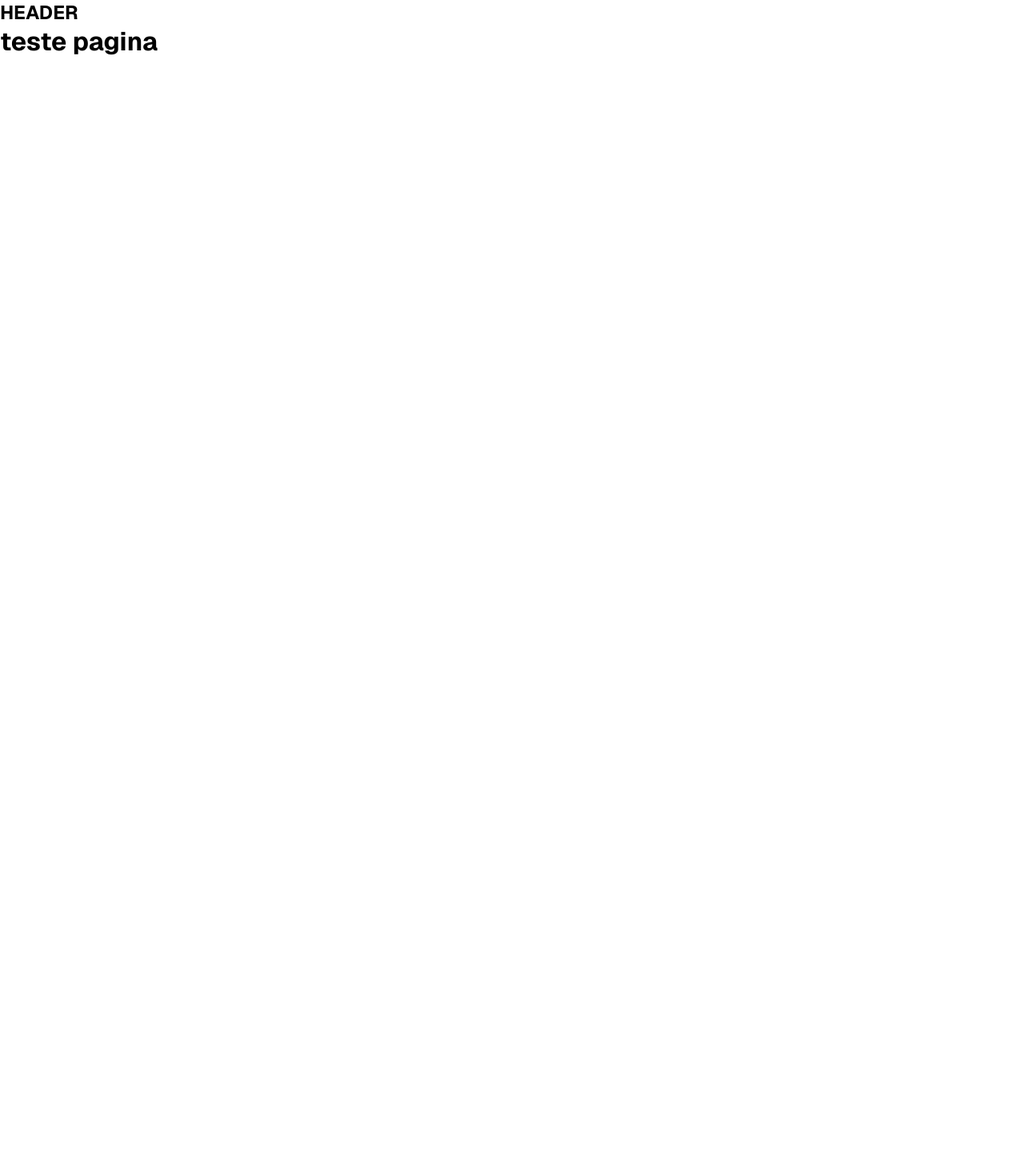
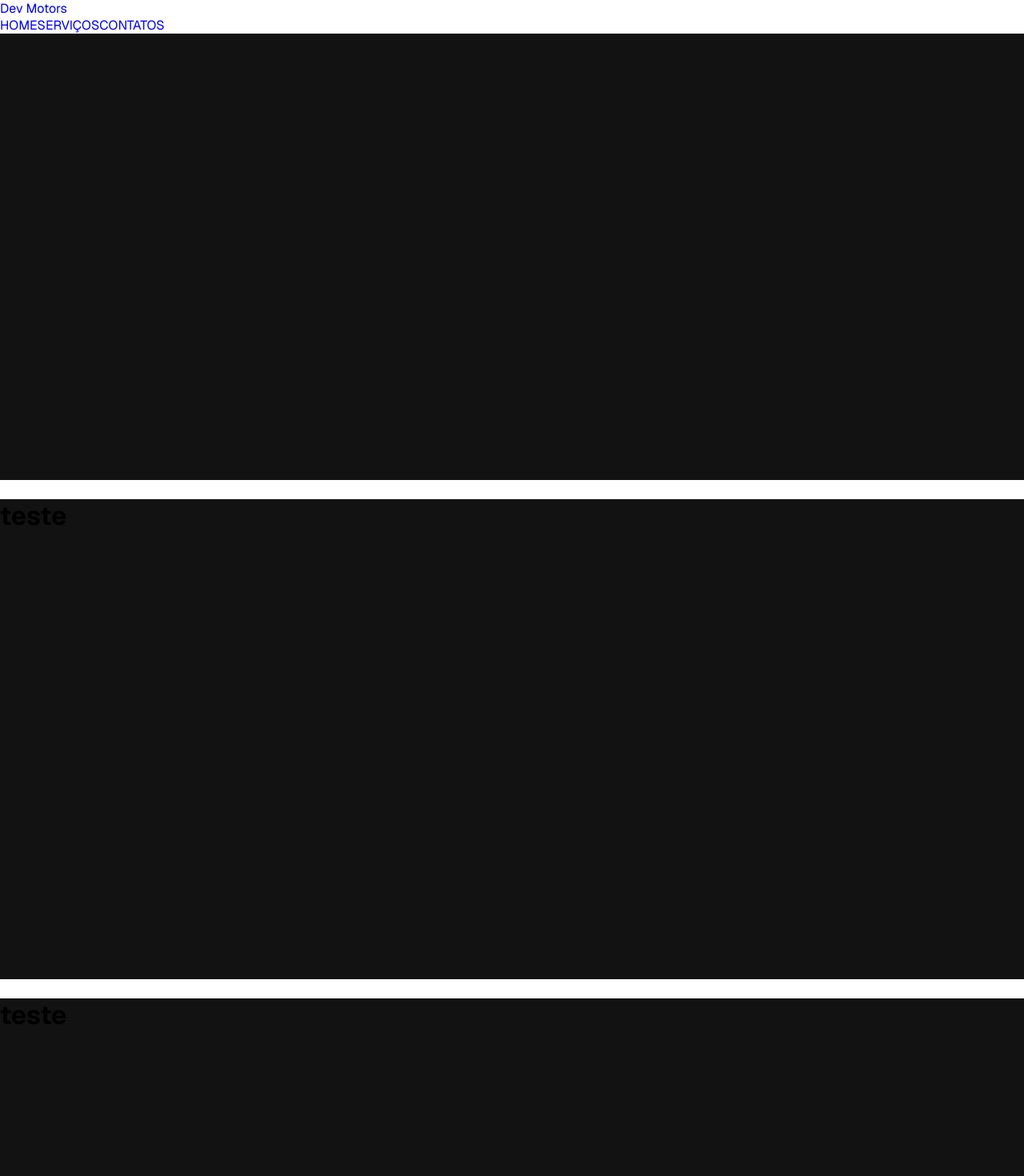
Before and after one commit to rayanrib007/dev-motors, a Next.js app: page / in a window 1280 px wide. Shown: the top 1470 px of the page at 80% size. Before the commit the page ends 800 px from the top, so only its background shows below. Built offline with nearby package versions, Linux system fonts and the light colour scheme.

Commit message:
Added main website menu

```diff
--- a/src/app/page.tsx
+++ b/src/app/page.tsx
@@ -1,7 +1,36 @@
 export default function PHome() {
   return (
     <main>
-      <h1>teste pagina</h1>
+      <div
+        style={{
+          width: "100%",
+          height: 600,
+          backgroundColor: "#121212",
+          marginBottom: 24,
+        }}
+      >
+        <h1>teste</h1>
+      </div>
+      <div
+        style={{
+          width: "100%",
+          height: 600,
+          backgroundColor: "#121212",
+          marginBottom: 24,
+        }}
+      >
+        <h1>teste</h1>
+      </div>
+      <div
+        style={{
+          width: "100%",
+          height: 600,
+          backgroundColor: "#121212",
+          marginBottom: 24,
+        }}
+      >
+        <h1>teste</h1>
+      </div>
     </main>
   );
 }
--- a/src/components/headerDefault/CHeaderDefault.tsx
+++ b/src/components/headerDefault/CHeaderDefault.tsx
@@ -1,7 +1,36 @@
+"use client";
+import Link from "next/link";
+import styles from "./style.module.scss";
+import { useEffect, useState } from "react";
+
 export default function CHeaderDefault() {
+  const [top, setTop] = useState(true);
+
+  function scrollHandler() {
+    window.scrollY > 0 ? setTop(false) : setTop(true);
+  }
+
+  useEffect(() => {
+    window.addEventListener("scroll", scrollHandler);
+    return () => {
+      window.removeEventListener("scroll", scrollHandler);
+    };
+  }, [top]);
+
   return (
-    <header>
-      <h2>HEADER</h2>
+    <header className={`${styles.header} ${!top && styles.fixed}`}>
+      <div className={styles.container}>
+        <div className={styles.content}>
+          <div className={styles.contentLogo}>
+            <Link href="/">Dev Motors</Link>
+          </div>
+          <nav className={styles.nav}>
+            <Link href="/">HOME</Link>
+            <Link href="/#servicos">SERVIÇOS</Link>
+            <Link href="/#contatos">CONTATOS</Link>
+          </nav>
+        </div>
+      </div>
     </header>
   );
 }
--- a/src/components/headerDefault/style.module.scss
+++ b/src/components/headerDefault/style.module.scss
@@ -0,0 +1,16 @@
+.header {
+  width: 100%;
+  z-index: 99;
+  position: fixed;
+  background-color: #fff;
+  transition-duration: 0.2s;
+}
+
+.fixed {
+  position: fixed;
+  background-color: rgba(252, 252, 252, 0.74);
+  -webkit-box-shadow: 0px 6px 20px -12px rgba(0, 0, 0, 0.6);
+  -moz-box-shadow: 0px 6px 20px -12px rgba(0, 0, 0, 0.6);
+  box-shadow: 0px 6px 20px -12px rgba(0, 0, 0, 0.6);
+  backdrop-filter: blur(4px);
+}
```
